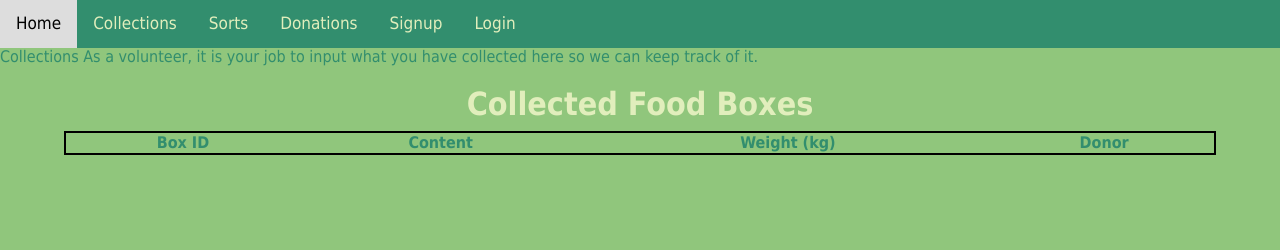
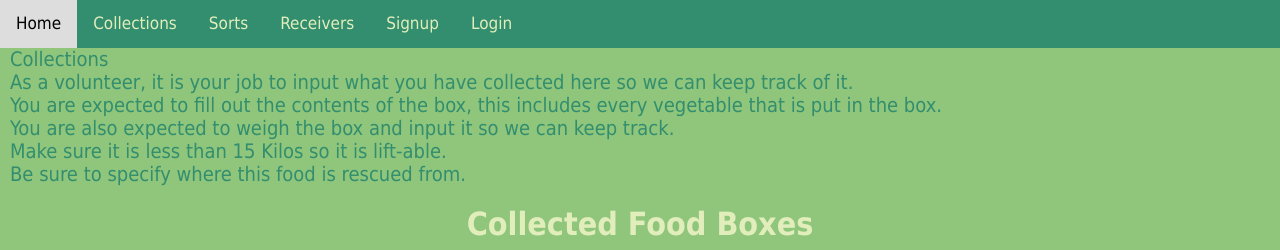
Before and after one commit to VaamanK/Kaibosh_Database, a Flask app: page /collections in a window 1280 px wide. Shown: the top 250 px of the page. Run offline with Flask 3, Linux system fonts and the light colour scheme; data that the repository does not hold is empty.

Commit message:
Made foreign keys to connect every single table. Major functionality of the project is complete. Next I need to make an admin login that can update and delete the inputs that have been created by volunteers and read by volunteers and non volunteers alike.

```diff
--- a/app.py
+++ b/app.py
@@ -45,39 +45,42 @@ def sort():
     cursor = con.cursor()
 
     if request.method == 'POST' and session.get('user_email'):
-        box_type = request.form.get('box_type').strip()
-        box_contents = request.form.get('box_contents').strip()
+        box_type = request.form.get('box_type')
+        box_contents = request.form.get('box_contents')
         box_weight = request.form.get('box_weight')
-        extra_information = request.form.get('extra_information')
+        collected_box_id = request.form.get('collected_box_id')
 
-        insert_query = 'INSERT INTO sorts (box_type, box_contents, box_weight, extra_information) VALUES (?, ?, ?, ?)'
-        cursor.execute(insert_query, (box_type, box_contents, box_weight, extra_information))
+        insert_query = 'INSERT INTO sorts (box_type, box_contents, box_weight, collected_box_id) VALUES (?, ?, ?, ?)'
+        cursor.execute(insert_query, (box_type, box_contents, box_weight, collected_box_id))
         con.commit()
 
     cursor.execute("SELECT * FROM sorts")
     sorted_boxes = cursor.fetchall()
+    collection_options, _ = get_dropdown_data()
     con.close()
-    return render_template('sort.html', sorted_boxes=sorted_boxes, can_add=session.get('user_email'))
 
+    return render_template("sort.html", sorted_boxes=sorted_boxes, can_add=session.get('user_email') is not None, collection_options=collection_options)
 
-@app.route('/donations', methods=['GET', 'POST'])
-def donations():
+@app.route('/receivers', methods=['GET', 'POST'])
+def receivers():
     con = connect_database(DATABASE)
     cursor = con.cursor()
 
     if request.method == 'POST' and session.get('user_email'):
-        donation_contents = request.form.get('donation_contents').strip()
-        receiver_name = request.form.get('receiver_name').strip()
+        donation_contents = request.form.get('donation_contents')
+        receiver_name = request.form.get('receiver_name')
+        sort_id = request.form.get('sort_id')
 
-        insert_query = 'INSERT INTO donations (donation_contents, receiver_name) VALUES (?, ?)'
-        cursor.execute(insert_query, (donation_contents, receiver_name))
+        insert_query = 'INSERT INTO receivers (donation_contents, receiver_name, sort_id) VALUES (?, ?, ?)'
+        cursor.execute(insert_query, (donation_contents, receiver_name, sort_id))
         con.commit()
 
-    cursor.execute("SELECT * FROM donations")
+    cursor.execute("SELECT donation_contents, receiver_name FROM receivers")
     donation_records = cursor.fetchall()
+    _, sort_options = get_dropdown_data()
     con.close()
-    return render_template('donations.html', donation_records=donation_records, can_add=session.get('user_email'))
 
+    return render_template("receivers.html", donation_records=donation_records, can_add=session.get('user_email') is not None, sort_options=sort_options)
 
 @app.route('/login', methods=['POST', 'GET'])
 def login():
@@ -138,5 +141,16 @@ def signup():
 
     return render_template('signup.html')
 
+def get_dropdown_data():
+    con = connect_database(DATABASE)
+    cursor = con.cursor()
+    cursor.execute("SELECT box_id, collected_box_contents FROM collections WHERE box_id NOT IN (SELECT collected_box_id FROM sorts WHERE collected_box_id IS NOT NULL)")
+    collection_options = cursor.fetchall()
+    cursor.execute("SELECT sort_id, box_contents FROM sorts WHERE sort_id NOT IN (SELECT sort_id FROM receivers WHERE sort_id IS NOT NULL)")
+    sort_options = cursor.fetchall()
+    con.close()
+    return collection_options, sort_options
+
+
 if __name__ == '__main__':
     app.run()
--- a/templates/base.html
+++ b/templates/base.html
@@ -15,12 +15,12 @@
     {% if session.get('user_email') %}
         <a href="/collections">Collections</a>
         <a href="/sort">Sorts</a>
-        <a href="/donations">Donations</a>
+        <a href="/receivers">Receivers</a>
         <a href="/logout">Logout</a>
     {% else %}
         <a href="/collections">Collections</a>
         <a href="/sort">Sorts</a>
-        <a href="/donations">Donations</a>
+        <a href="/receivers">Receivers</a>
         <a href="/signup">Signup</a>
         <a href="/login">Login</a>
     {% endif %}
--- a/templates/collections.html
+++ b/templates/collections.html
@@ -1,7 +1,14 @@
 {% extends "base.html" %}
-{% block pageheading %}Collections
-As a volunteer, it is your job to input what you have collected here
-so we can keep track of it.
+{% block pageheading %}
+<div style="padding-left: 10px; font-size: 1.25rem;">
+    Collections <br>
+    As a volunteer, it is your job to input what you have collected here
+    so we can keep track of it. <br>
+    You are expected to fill out the contents of the box, this includes every vegetable that is put in the box. <br>
+    You are also expected to weigh the box and input it so we can keep track. <br>
+    Make sure it is less than 15 Kilos so it is lift-able. <br>
+    Be sure to specify where this food is rescued from. <br>
+</div>
 {% endblock %}
 
 {% block main %}
@@ -19,10 +26,10 @@ so we can keep track of it.
         <tbody>
             {% for box in boxes %}
             <tr>
-                <td>{{ box[3] }}</td>
                 <td>{{ box[0] }}</td>
                 <td>{{ box[1] }}</td>
                 <td>{{ box[2] }}</td>
+                <td>{{ box[3] }}</td>
             </tr>
             {% endfor %}
         </tbody>
@@ -33,7 +40,7 @@ so we can keep track of it.
         <form method="POST">
             <h2>Add New Box</h2>
             <input type="text" class="kaibosh-input" name="collected_box_contents" placeholder="Box Contents" required>
-            <input type="number" step=".01" class="kaibosh-input" name="collected_box_weight" placeholder="Weight (kg)" required>
+            <input type="number" step=".01" min="0" class="kaibosh-input" name="collected_box_weight" placeholder="Weight (kg)" required>
             <input type="text" class="kaibosh-input" name="donor" placeholder="Rescue location" required>
             <button type="submit" class="kaibosh-button">Add Box</button>
         </form>
```
Also changed, not shown: templates/donations.html (deleted, +0 -39 lines), templates/receivers.html (added, +52 -0 lines), templates/sort.html (+27 -12 lines), 1 other file.
